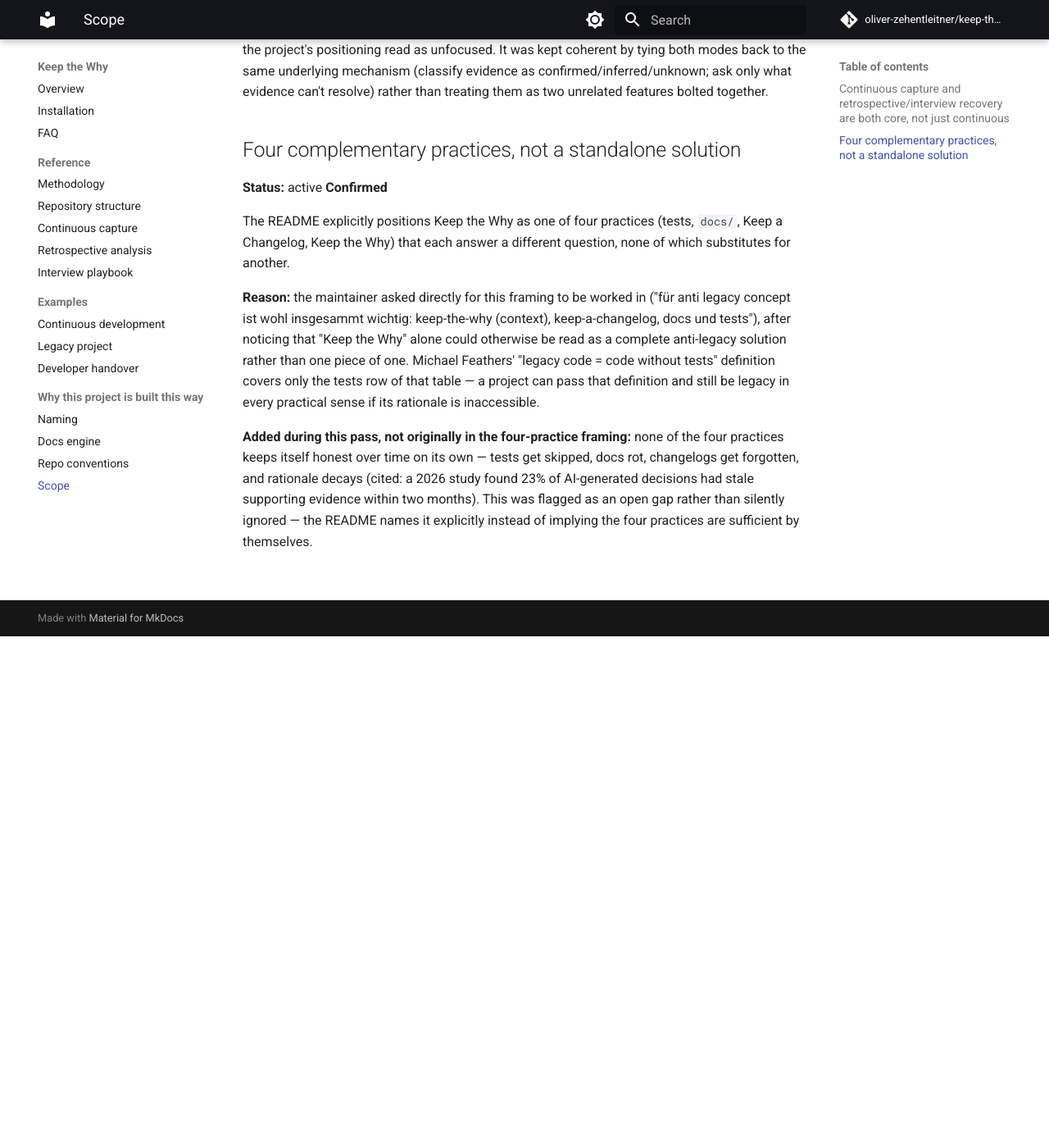
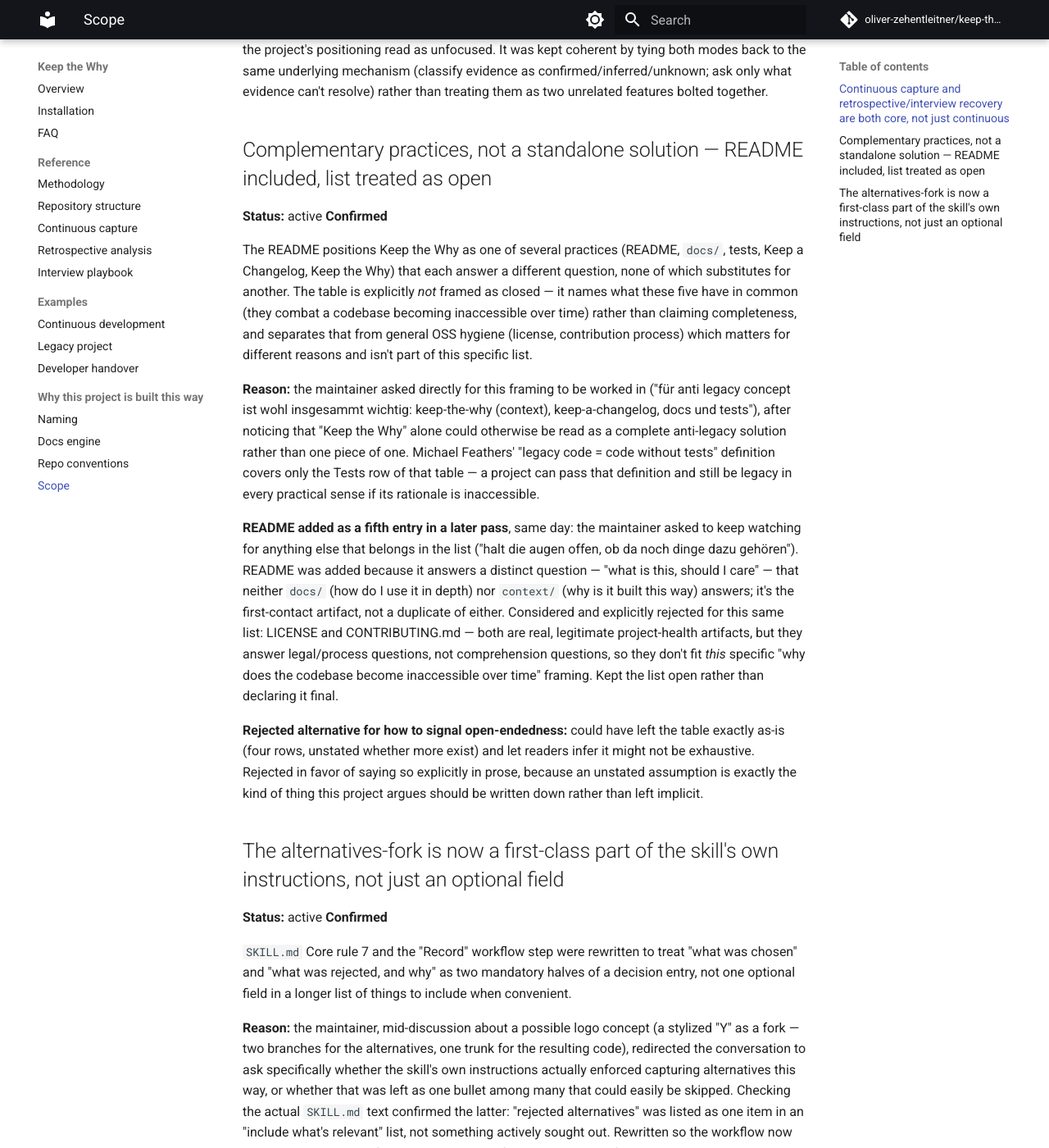
Before and after one commit to oliver-zehentleitner/keep-the-why, an MkDocs documentation site: the page built from docs/context/scope.md, in a window 1280 px wide and 1400 px high, scrolled down 624 px. Shown: the whole window at 82% size. Built offline with MkDocs 1.6.1 and Material for MkDocs 9.7.7, drawn with Linux system fonts in a browser that asks for light colours; comment, search, counter and statistics services are not loaded; some of the changed text lies outside the part shown.

Commit message:
Elevate alternatives-fork capture, add README as a fifth practice
Two changes prompted directly by the maintainer:

1. SKILL.md's Core rule 7 and the Record workflow step treated
   "rejected alternatives" as one optional field in a longer list.
   Rewritten so recording a decision without its rejected alternative
   is now the exception that needs justifying, not the default.
   Prompted by a question during an unrelated logo discussion: does
   the skill's own instructions actually enforce this, or just permit
   it? They only permitted it.

2. README's "Where this fits" table gets a fifth row: README itself
   (answers "what is this, should I care" — distinct from docs/,
   which answers "how do I use it"). Framed the table as open rather
   than closed, and explicitly excluded LICENSE/CONTRIBUTING.md from
   it (real artifacts, but answer legal/process questions, not
   comprehension questions).

Both captured in context/scope.md, same session, dogfooding as we go
rather than backfilling later.

```diff
--- a/context/scope.md
+++ b/context/scope.md
@@ -11,13 +11,26 @@
 
 **Note on a risk this created and how it was handled:** broadening scope this way could have made the project's positioning read as unfocused. It was kept coherent by tying both modes back to the same underlying mechanism (classify evidence as confirmed/inferred/unknown; ask only what evidence can't resolve) rather than treating them as two unrelated features bolted together.
 
-## Four complementary practices, not a standalone solution
+## Complementary practices, not a standalone solution — README included, list treated as open
 
 **Status:** active
 **Confirmed**
 
-The README explicitly positions Keep the Why as one of four practices (tests, `docs/`, Keep a Changelog, Keep the Why) that each answer a different question, none of which substitutes for another.
+The README positions Keep the Why as one of several practices (README, `docs/`, tests, Keep a Changelog, Keep the Why) that each answer a different question, none of which substitutes for another. The table is explicitly *not* framed as closed — it names what these five have in common (they combat a codebase becoming inaccessible over time) rather than claiming completeness, and separates that from general OSS hygiene (license, contribution process) which matters for different reasons and isn't part of this specific list.
 
-**Reason:** the maintainer asked directly for this framing to be worked in ("für anti legacy concept ist wohl insgesammt wichtig: keep-the-why (context), keep-a-changelog, docs und tests"), after noticing that "Keep the Why" alone could otherwise be read as a complete anti-legacy solution rather than one piece of one. Michael Feathers' "legacy code = code without tests" definition covers only the tests row of that table — a project can pass that definition and still be legacy in every practical sense if its rationale is inaccessible.
+**Reason:** the maintainer asked directly for this framing to be worked in ("für anti legacy concept ist wohl insgesammt wichtig: keep-the-why (context), keep-a-changelog, docs und tests"), after noticing that "Keep the Why" alone could otherwise be read as a complete anti-legacy solution rather than one piece of one. Michael Feathers' "legacy code = code without tests" definition covers only the Tests row of that table — a project can pass that definition and still be legacy in every practical sense if its rationale is inaccessible.
 
-**Added during this pass, not originally in the four-practice framing:** none of the four practices keeps itself honest over time on its own — tests get skipped, docs rot, changelogs get forgotten, and rationale decays (cited: a 2026 study found 23% of AI-generated decisions had stale supporting evidence within two months). This was flagged as an open gap rather than silently ignored — the README names it explicitly instead of implying the four practices are sufficient by themselves.
+**README added as a fifth entry in a later pass**, same day: the maintainer asked to keep watching for anything else that belongs in the list ("halt die augen offen, ob da noch dinge dazu gehören"). README was added because it answers a distinct question — "what is this, should I care" — that neither `docs/` (how do I use it in depth) nor `context/` (why is it built this way) answers; it's the first-contact artifact, not a duplicate of either. Considered and explicitly rejected for this same list: LICENSE and CONTRIBUTING.md — both are real, legitimate project-health artifacts, but they answer legal/process questions, not comprehension questions, so they don't fit *this* specific "why does the codebase become inaccessible over time" framing. Kept the list open rather than declaring it final.
+
+**Rejected alternative for how to signal open-endedness:** could have left the table exactly as-is (four rows, unstated whether more exist) and let readers infer it might not be exhaustive. Rejected in favor of saying so explicitly in prose, because an unstated assumption is exactly the kind of thing this project argues should be written down rather than left implicit.
+
+## The alternatives-fork is now a first-class part of the skill's own instructions, not just an optional field
+
+**Status:** active
+**Confirmed**
+
+`SKILL.md` Core rule 7 and the "Record" workflow step were rewritten to treat "what was chosen" and "what was rejected, and why" as two mandatory halves of a decision entry, not one optional field in a longer list of things to include when convenient.
+
+**Reason:** the maintainer, mid-discussion about a possible logo concept (a stylized "Y" as a fork — two branches for the alternatives, one trunk for the resulting code), redirected the conversation to ask specifically whether the skill's own instructions actually enforced capturing alternatives this way, or whether that was left as one bullet among many that could easily be skipped. Checking the actual `SKILL.md` text confirmed the latter: "rejected alternatives" was listed as one item in an "include what's relevant" list, not something actively sought out. Rewritten so the workflow now asks the agent to look for the rejected side of a decision as a default step, and to say explicitly when nothing else was considered rather than silently omitting the question.
+
+**Rejected alternative:** leave the existing loose "include what's relevant" framing and trust that agents applying the skill would naturally include alternatives when they're obviously relevant. Rejected because "obviously relevant" is exactly the kind of judgment call that quietly degrades over many sessions — the same failure mode the maintainer flagged when asking whether the instruction actually existed in the first place, rather than assuming it did.
--- a/docs/faq.md
+++ b/docs/faq.md
@@ -3,8 +3,8 @@
 **Is this affiliated with Keep a Changelog?**
 No. The name is a deliberate homage to [keepachangelog.com](https://keepachangelog.com/) — same naming pattern, same spirit of "a lightweight open convention, not a platform" — but there's no official relationship and no shared code or governance.
 
-**Does this replace tests, docs, or a changelog?**
-No — see the README's "Where this fits" table (on the [Overview](index.md) page). Keep the Why only covers the "why" layer. Tests, usage docs, and Keep a Changelog each answer a different question and none of the four is optional just because you have the others.
+**Does this replace the README, tests, docs, or a changelog?**
+No — see the README's "Where this fits" table (on the [Overview](index.md) page). Keep the Why only covers the "why" layer. The README, usage docs, tests, and Keep a Changelog each answer a different question and none of them is optional just because you have the others.
 
 **How is this different from an ADR (Architecture Decision Record)?**
 ADRs are typically human-authored, written at a discrete decision point, one file per decision, and treated as frozen once accepted. Keep the Why is continuous and agent-authored from the conversation itself, organized by topic rather than by decision, and entries are living — updated and marked superseded rather than replaced by a new file. See [Methodology](methodology.md) for the full reasoning.
```
Also changed, not shown: README.md (+5 -4 lines), SKILL.md (+8 -5 lines), references/methodology.md (+2 -2 lines), references/repository-structure.md (+1 -1 lines).
